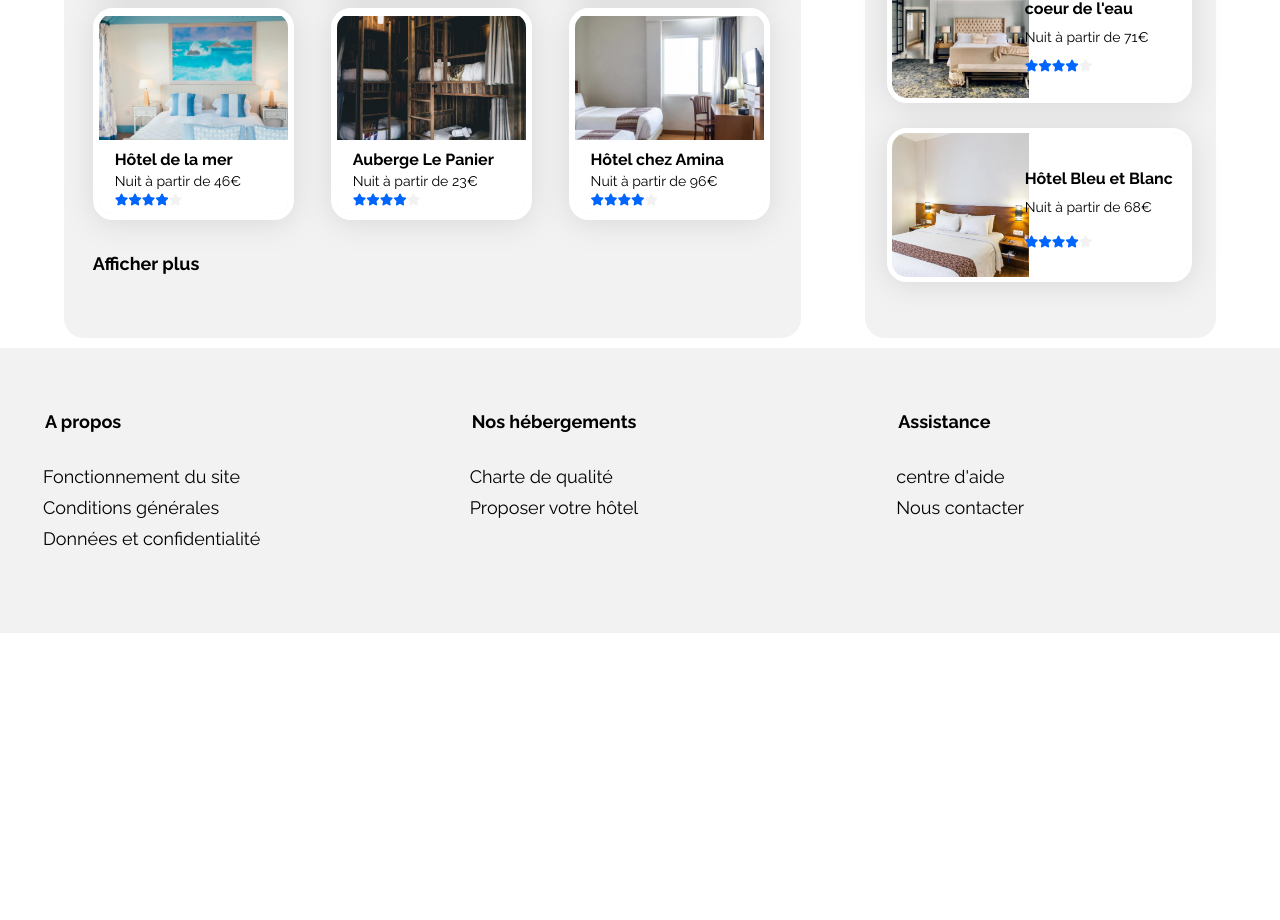
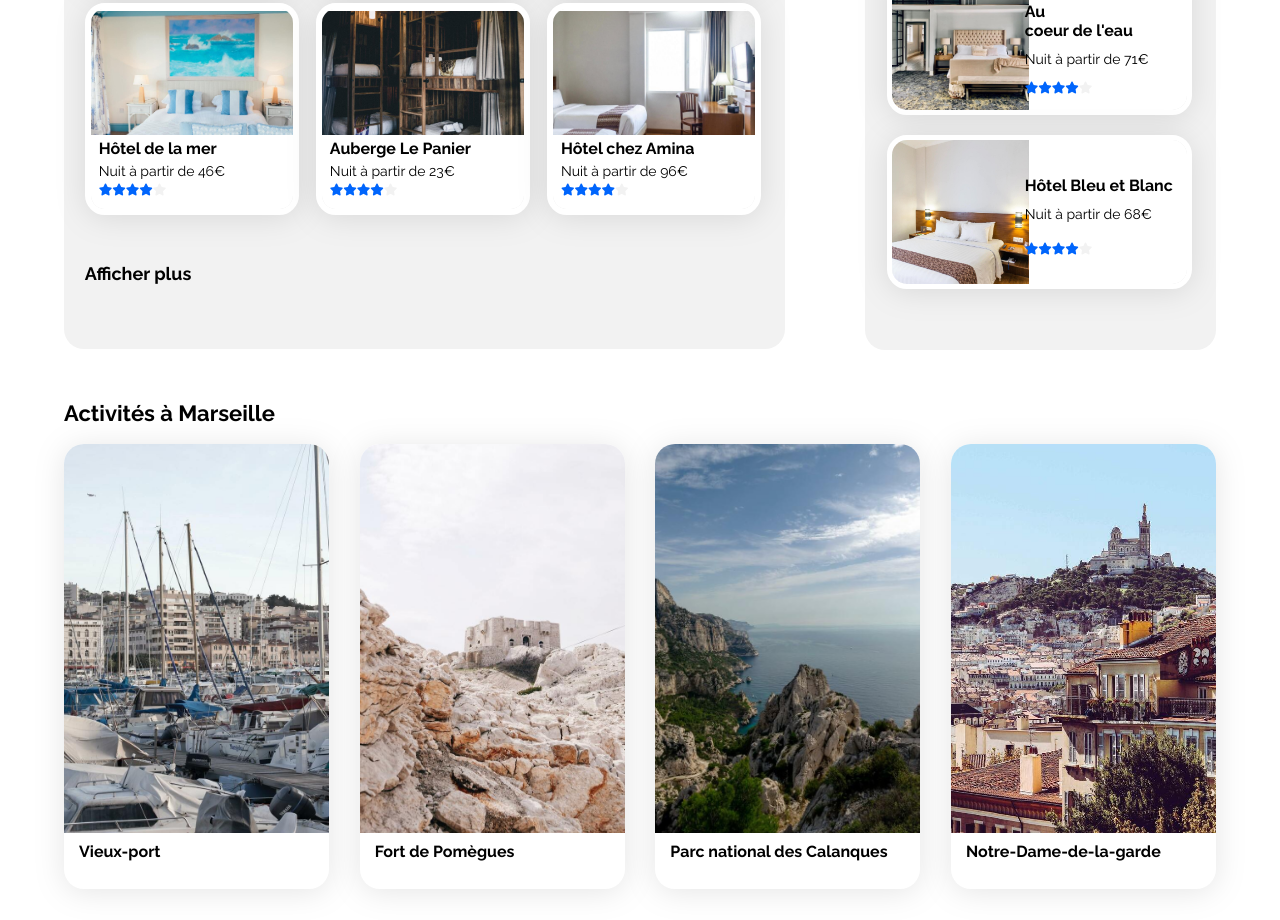
Before and after one commit to MillaDu22/booki-agence-de-voyage, a plain HTML site: page index.html in a window 1280 px wide. Shown: the part 740-1660 px from the top of the page. Before the commit the page ends 1373 px from the top, so only its background shows below. Drawn offline with Linux system fonts and the light colour scheme.

Commit message:
version desktop terminée

```diff
--- a/index.html
+++ b/index.html
@@ -61,6 +61,7 @@
                     <div class="infotitle">Plus de 500 logements sont disponibles dans cette ville</div>
                 </div>
             </section>
+            <div class ="column-cards">
                 <div class="h-tab">
                     <section id="homes">
                         <h2 class="title-homes">Hébergements à Marseille</h2>
@@ -113,7 +114,7 @@
                                 <div class="case11">
                                     <div class="case1">
                                         <div class="card111"><img src="./images/hebergements/reisetopia-B8WIgxA_PFU-unsplash.jpg" alt="mirroir" class="img-card111"></div>
-                                    <div class="txtCard1">
+                                        <div class="txt-card1">
                                             <h3 class="title-card1">Hôtel Les mouettes</h3>
                                             <div class="script-card1">Nuit à partir de 76€</div>
                                             <div class="rowstars">
@@ -277,8 +278,42 @@
                         </div>
                     </aside>
                 </div>
-
-
+                <h2 id="title-activities">Activités à Marseille</h2>
+                <div class="activities">
+                    <a class="acards3" href="#">
+                        <div class="case33">
+                            <div class="case3">
+                                <div class="card3333"><img src="./images/activites/reno-laithienne-QUgJhdY5Fyk-unsplash.jpg" alt="plaisance" class="img-card3333"></div>
+                                <div class="txt-card3"><b>Vieux-port</b></div>
+                            </div>
+                        </div>
+                    </a>
+                    <a class="acards3" href="#">
+                        <div class="case33">
+                            <div class="case3">
+                                <div class="card3333"><img src="./images/activites/paul-hermann-QFTrLdQIRhI-unsplash.jpg" alt="fort" class="img-card3333"></div>
+                                <div class="txt-card3"><b>Fort de Pomègues</b></div>
+                            </div>
+                        </div>
+                    </a>
+                    <a class="acards3" href="#">
+                        <div class="case33">
+                            <div class="case3">
+                                <div class="card3333"><img src="./images/activites/kilyan-sockalingum-NR8-cBCN3aI-unsplash.jpg" alt="calanques" class="img-card3333"></div>
+                                <div class="txt-card33"><b>Parc national des Calanques</b></div>
+                            </div>
+                        </div>
+                    </a>
+                    <a class="acards3" href="#">
+                        <div class="case33">
+                            <div class="case3">
+                                <div class="card3333"><img src="./images/activites/florian-wehde-xW9e8gdotxI-unsplash.jpg" alt="N-D-d-l-G" class="img-card3333">
+                            </div>
+                            <div class="txt-card34"><b>Notre-Dame-de-la-garde</b></div>
+                        </div>
+                    </div>
+                </a>
+            </div>
         </main>
         <footer>
             <div class="article">
--- a/style.css
+++ b/style.css
@@ -271,6 +271,13 @@ form {
     z-index: 2;
 }
 
+.column-cards {
+    justify-content: center;
+    align-items: flex-start;
+    display:flex;
+    flex-direction: column;
+}
+
 /*Les cards hébergements*/
 .h-tab {
     width:100%;
@@ -287,7 +294,7 @@ form {
     flex-direction: column;
     justify-content: space-between;
     width:59%;
-    padding:42px 2.5% 46px 2.5%;
+    padding:37px 1.8% 47px 1.8%;
     border-radius:20px;
     background-color:#F2F2F2;
 }
@@ -335,30 +342,30 @@ form {
 .acards1 {
     cursor: pointer;
     text-decoration: none;
-    width:30%;
+    width:32%;
 }
 
 .txt-card1 {
     width:100%;
     display:flex;
     flex-direction: column;
-    padding-left:16px;
+    padding-left:8px;
 }
 
 .title-card1 {
-    width:100%;
+    width:90%;
     position:relative;
     font-size:16px;
     color:black;
     font-weight: 700;
     line-height:19px;
-    top:-10px;
+    top:-16px;
 }
 
 .script-card1 {
-    width:100%;
+    width:90%;
     position:relative;
-    top:-22px;
+    top:-27px;
     font-size:14px;
     color:black;
     line-height:16px;
@@ -389,7 +396,7 @@ form {
     position:relative;
     display:flex;
     flex-direction:row;
-    top:-17px;
+    top:-22px;
 }
 
 .aff {
@@ -398,13 +405,15 @@ form {
     font-size:18px;
     line-height:21px;
     color:black;
+    position: relative;
+    margin-top: 33px;
 }
 
 .popular {
     display:flex;
     flex-direction: column;
     align-items: center;
-    padding:33px 20px 30px 20px;
+    padding:33px 20px 40px 20px;
     width:27%;
     border-radius:20px;
     position: relative;
@@ -432,6 +441,9 @@ form {
     align-items: center;
     width:95%;
     padding-right:5%;
+    position: relative;
+    margin-top:2px;
+    margin-bottom:15px;
 }
 
 .title-popular{
@@ -444,7 +456,7 @@ form {
 
 .acards2 {
     width:100%;
-    padding-bottom: 25px;
+    padding-bottom: 20px;
     cursor: pointer;
     text-decoration: none;
 }
@@ -482,7 +494,7 @@ form {
 }
 
 .title-card2 {
-    width:95%;
+    width:90%;
     position:relative;
     margin-top:-10px;
     font-size:16px;
@@ -493,7 +505,7 @@ form {
 }
 
 .script-card2, .script-card21 {
-    width:95%;
+    width:90%;
     position:relative;
     margin-left:15px;
     top:-5px;
@@ -502,10 +514,12 @@ form {
     color:black;
     font-weight:400;
 }
+
 .card222 {
     width:40%;
     height:144px;
 }
+
 .img-card222 {
     width:137px;
     height:144px;
@@ -514,7 +528,7 @@ form {
 }
 
 .rowstarspop {
-    width:95%;
+    width:90%;
     position:relative;
     display:flex;
     flex-direction:row;
@@ -523,7 +537,7 @@ form {
 }
 
 .rowstarspop21 {
-    width:100%;
+    width:90%;
     position:relative;
     display:flex;
     flex-direction:row;
@@ -532,7 +546,7 @@ form {
 }
 
 .rowstarspop1 {
-    width:100%;
+    width:90%;
     position:relative;
     display:flex;
     flex-direction:row;
@@ -540,10 +554,87 @@ form {
     top:16px;
 }
 
+/*Section activités*/
+.activities {
+    position: relative;
+    margin-bottom: 60px;
+    width:100%;
+    display:flex;
+    flex-direction:row;
+    justify-content:space-between;
+}
 
+#title-activities {
+    position: relative;
+    margin-top:40px;
+    font-style:normal;
+    font-weight:700;
+    font-size:22px;
+    line-height:26px;
+    color:black;
+}
 
+.acards3 {
+    cursor: pointer;
+    text-decoration: none;
+    width:23%;
+}
 
+.case3 {
+    display:flex;
+    flex-direction: column;
+    position: relative;
+    width:100%;
+    height:444.51px;
+    background-color: white;
+    z-index: 1;
+}
 
+.case33 {
+    display:flex;
+    position: relative;
+    width:100%;
+    height:444.51px;
+    overflow: hidden;
+    border-radius: 20px;
+    filter:drop-shadow(0px 3px 15px rgba(0, 0, 0, 0.1));
+    z-index: 2;
+}
+
+.case33:active {
+    cursor: pointer;
+}
+
+.img-card3333 {
+    width:302px;
+    height:389px;
+    object-fit: cover;
+    overflow: hidden;
+}
+
+.txt-card3, .txt-card33, .txt-card34 {
+    display: flex;
+    flex-direction: row;
+    justify-content: flex-start;
+    align-items: center;
+    width:100%;
+    margin:5px 0px 5px 0px;
+    position:relative;
+    font-weight:700;
+    font-size: 16px;
+    line-height: 19px;
+    color:black;
+    text-align: center;
+}
+
+b {
+    position:relative;
+    margin-left: 15px;
+    font-size:16px;
+    font-weight:700;
+    line-height:19px;
+
+}
 
 /*Le footer*/
 footer {
```
Lines whose indentation alone changed are shown as unchanged.
